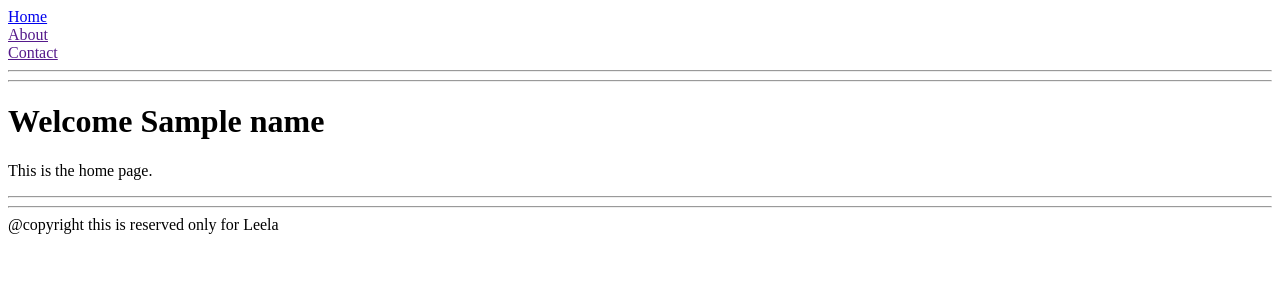
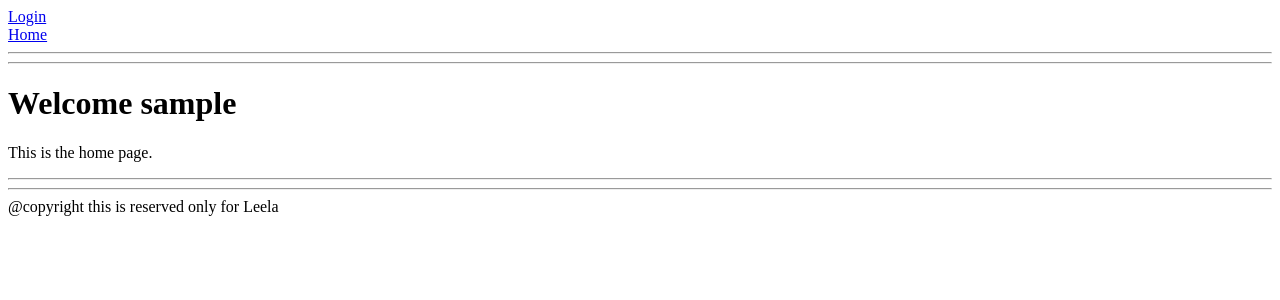
Before and after one commit to Lahari-1214/flask-from-basics-to-projects, a Flask app: template 006_Template_Inheritance/templates/home.html in a window 1280 px wide. Shown: the top 300 px of the page. Run offline with Flask 3, Linux system fonts and the light colour scheme; the template is opened without the code that fills it: most values are stand-ins (such as "Sample title", 1, 10 or a date in 2020).

Commit message:
To display the username dynamically need to learn session concept

```diff
--- a/006_Template_Inheritance/templates/base.html
+++ b/006_Template_Inheritance/templates/base.html
@@ -8,9 +8,9 @@
 <body>
     <header>
     <nav>
-        <a href="/">Home</a> <br>
-        <a href="">About</a> <br>
-        <a href="">Contact</a>
+        <a href="/">Login</a> <br>
+        <a href="/home">Home</a> <br>
+
 
     </nav>
     </header>
--- a/006_Template_Inheritance/templates/home.html
+++ b/006_Template_Inheritance/templates/home.html
@@ -1,6 +1,6 @@
 {% extends "base.html" %}
 {% block title %} Home page {% endblock %}
 {% block content %}
-<h1>Welcome {{name}}</h1>
+<h1>Welcome {{username}}</h1>
 <p> This is the home page.</p>
 {% endblock %}
--- a/006_Template_Inheritance/templates/login.html
+++ b/006_Template_Inheritance/templates/login.html
@@ -3,8 +3,8 @@
 
 {% block content %}
 <h2>Login Page</h2>
-<form method="post">
-    <input type="text" name="username">
+<form action="/home" method="post">
+    <input type="text" name="username" placeholder="Enter user name" required>
     <button>Login</button>
 </form>
 
```
Also changed, not shown: 006_Template_Inheritance/app.py (+15 -4 lines).
